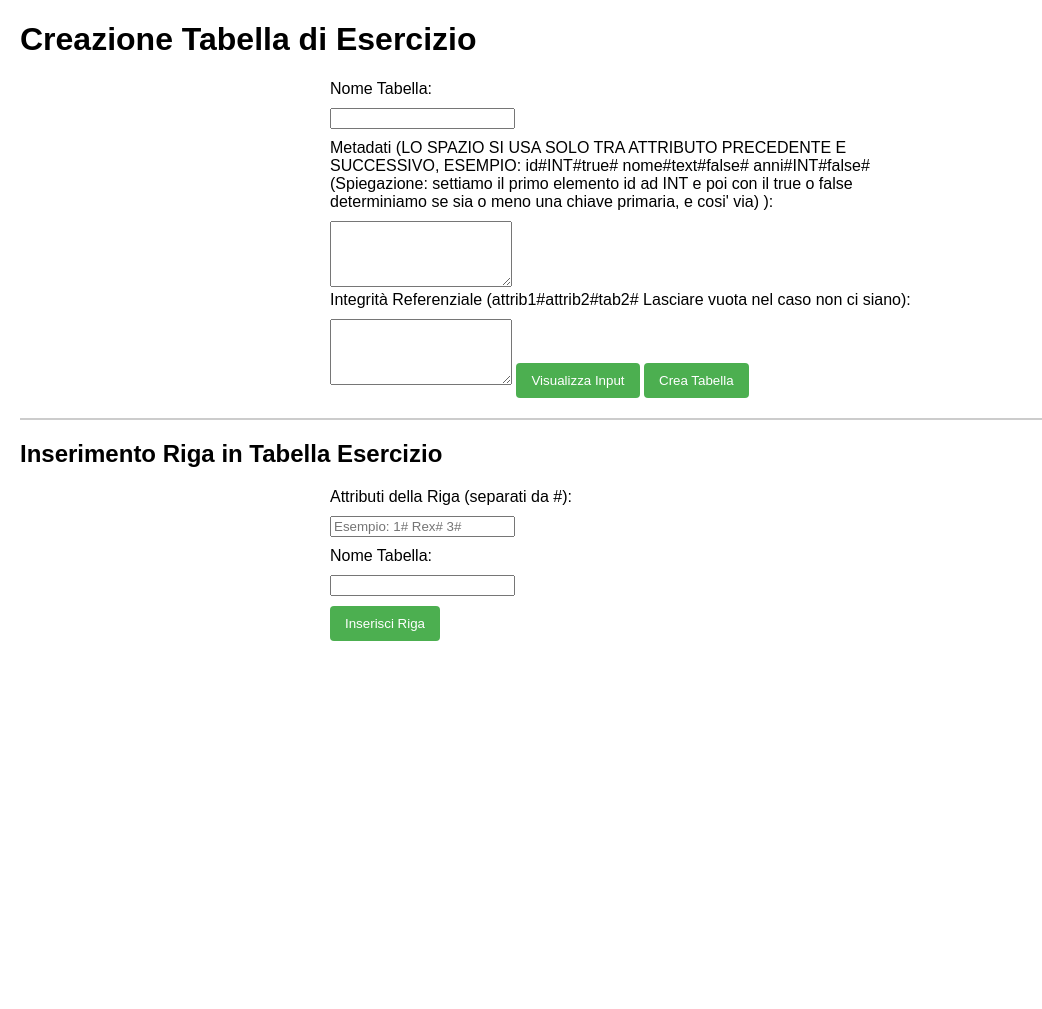
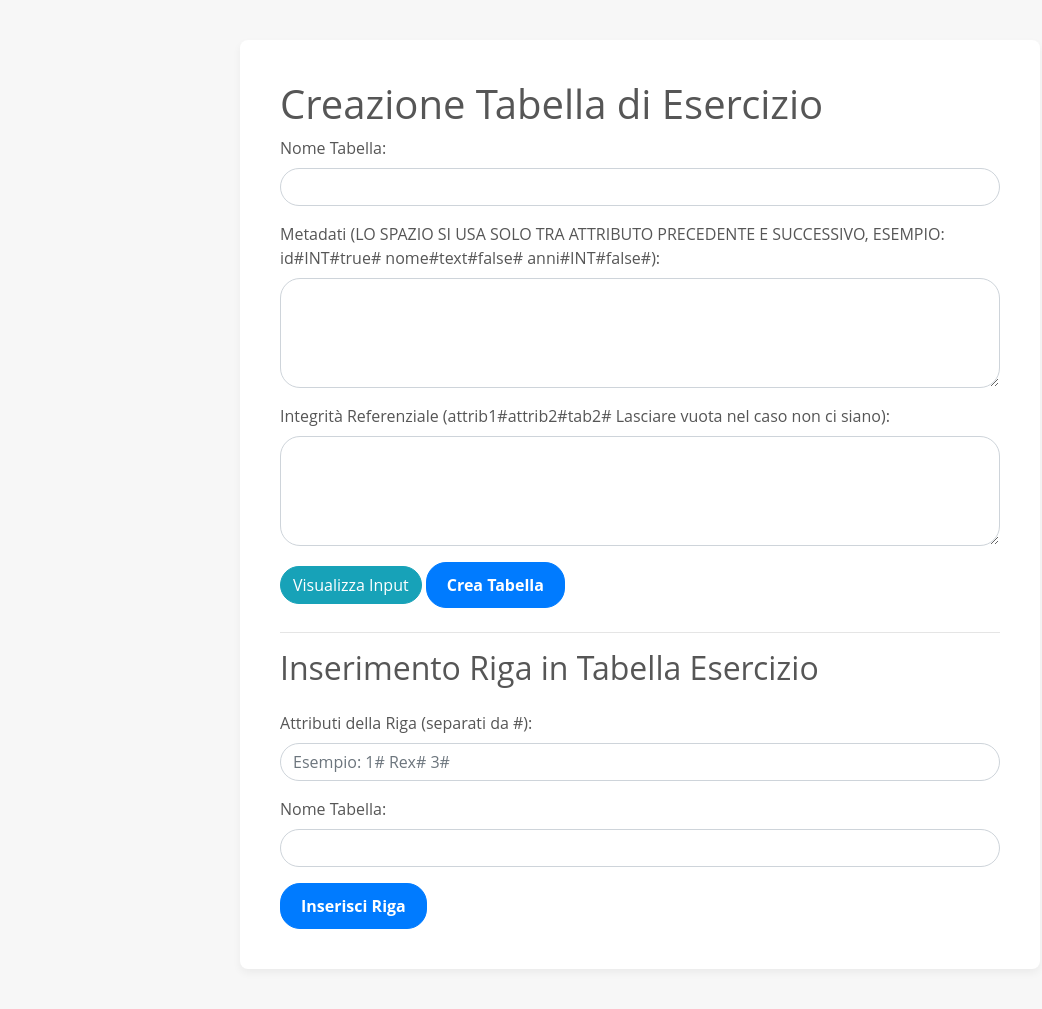
Before and after one commit to iosonoandres/ESQL_Learning, a PHP site: page /inserimentoTabellaDesign.php in a window 1280 px wide. Shown: the whole page, without its empty margins (0-1042 px from the left). Before the commit the page ends 641 px from the top, so only its background shows below. Run offline with PHP 8.4, Linux system fonts and the light colour scheme.

Commit message:
COMMIT FINALE SPERO

```diff
--- a/inserimentoTabellaDesign.php
+++ b/inserimentoTabellaDesign.php
@@ -25,98 +25,84 @@
     <meta charset="UTF-8">
     <meta name="viewport" content="width=device-width, initial-scale=1.0">
     <title>Creazione Tabella di Esercizio</title>
+    <link rel="stylesheet" href="https://stackpath.bootstrapcdn.com/bootstrap/4.5.0/css/bootstrap.min.css">
     <style>
         body {
-        font-family: Arial, sans-serif;
-        margin: 20px;
+            font-family: 'Open Sans', Arial, sans-serif;
+            background-color: #f7f7f7;
+            color: #565656;
         }
-
-        form {
-            width: 50%;
-            margin: 0 auto;
-            margin-bottom: 20px;
+        .container {
+            padding: 40px;
+            max-width: 800px;
+            margin: 40px auto;
+            background-color: #ffffff;
+            border-radius: 8px;
+            box-shadow: 0 4px 8px rgba(0, 0, 0, .05);
         }
-
-        label, input, select {
-            display: block;
-            margin-bottom: 10px;
+        .form-control, .btn {
+            border-radius: 20px;
         }
-
-        button {
-            background-color: #4CAF50;
-            color: white;
-            padding: 10px 15px;
-            border: none;
-            border-radius: 4px;
-            cursor: pointer;
+        .btn-primary {
+            padding: 10px 20px;
+            font-weight: bold;
         }
-
-        hr {
-            margin: 20px 0;
-            border: 1px solid #ccc;
-        }
-
-        /* Stile per l'input email in modalità readonly */
         input:read-only {
-            background-color: #f2f2f2; /* Grigio chiaro */
+            background-color: #f2f2f2;
         }
     </style>
 </head>
 <body>
+
+<div class="container">
     <h1>Creazione Tabella di Esercizio</h1>
-
     <!-- Sezione Creazione Tabella -->
-    <form id="creaTabellaForm" method="POST" action="">
+    <form id="creaTabellaForm" method="POST" action="" class="mb-4">
         <!-- Campo nascosto per specificare l'azione -->
         <input type="hidden" name="azione" value="gestisciCreazioneTabella">
-
-        <label for="nomeTabella">Nome Tabella:</label>
-        <input type="text" name="nomeTabella" id="nomeTabella" required>
-
-        <label for="metaDati">Metadati (LO SPAZIO SI USA SOLO TRA ATTRIBUTO PRECEDENTE E SUCCESSIVO, ESEMPIO: id#INT#true# nome#text#false# anni#INT#false# (Spiegazione: settiamo il primo elemento id ad INT e poi con il true o false determiniamo se sia o meno una chiave primaria, e cosi' via) ):</label>
-        <textarea name="metaDati" id="metaDati" rows="4" required></textarea>
-
-        <label for="integritaReferenziale">Integrità Referenziale (attrib1#attrib2#tab2# Lasciare vuota nel caso non ci siano):</label>
-        <textarea name="integritaReferenziale" id="integritaReferenziale" rows="4"></textarea>
-
-        <button type="button" onclick="visualizzaInput()">Visualizza Input</button>
-
-        <button type="submit" name="azione" value="creaTabella">Crea Tabella</button>
+        <div class="form-group">
+            <label for="nomeTabella">Nome Tabella:</label>
+            <input type="text" class="form-control" name="nomeTabella" id="nomeTabella" required>
+        </div>
+        <div class="form-group">
+            <label for="metaDati">Metadati (LO SPAZIO SI USA SOLO TRA ATTRIBUTO PRECEDENTE E SUCCESSIVO, ESEMPIO: id#INT#true# nome#text#false# anni#INT#false#):</label>
+            <textarea class="form-control" name="metaDati" id="metaDati" rows="4" required></textarea>
+        </div>
+        <div class="form-group">
+            <label for="integritaReferenziale">Integrità Referenziale (attrib1#attrib2#tab2# Lasciare vuota nel caso non ci siano):</label>
+            <textarea class="form-control" name="integritaReferenziale" id="integritaReferenziale" rows="4"></textarea>
+        </div>
+        <button type="button" class="btn btn-info" onclick="visualizzaInput()">Visualizza Input</button>
+        <button type="submit" class="btn btn-primary" name="azione" value="creaTabella">Crea Tabella</button>
     </form>
 
     <hr>
 
     <!-- Sezione Inserimento Riga -->
     <h2>Inserimento Riga in Tabella Esercizio</h2>
+    <form id="inserisciRigaForm" method="POST" action="" class="mt-4">
+        <div class="form-group">
+            <label for="inputRiga">Attributi della Riga (separati da #):</label>
+            <input type="text" class="form-control" name="inputRiga" id="inputRiga" required placeholder="Esempio: 1# Rex# 3#">
+        </div>
+        <div class="form-group">
+            <label for="nomeTabellaRiga">Nome Tabella:</label>
+            <input type="text" class="form-control" name="nomeTabellaRiga" id="nomeTabellaRiga" required>
+        </div>
+        <button type="submit" class="btn btn-primary" name="azione" value="inserisciRiga">Inserisci Riga</button>
+    </form>
+</div>
 
-    <form id="inserisciRigaForm" method="POST" action="">
-        <label for="inputRiga">Attributi della Riga (separati da #):</label>
-        <input type="text" name="inputRiga" id="inputRiga" required placeholder="Esempio: 1# Rex# 3#">
-
-        <label for="nomeTabellaRiga">Nome Tabella:</label>
-        <input type="text" name="nomeTabellaRiga" id="nomeTabellaRiga" required>
-
-        <button type="submit" name="azione" value="inserisciRiga">Inserisci Riga</button>
-    </form>
-
-</body>
-
-<!-- Aggiungi questa parte del codice nella sezione <head> del tuo HTML -->
+<script src="https://code.jquery.com/jquery-3.5.1.min.js"></script>
+<script src="https://cdn.jsdelivr.net/npm/popper.js@1.16.0/dist/umd/popper.min.js"></script>
+<script src="https://stackpath.bootstrapcdn.com/bootstrap/4.5.0/js/bootstrap.min.js"></script>
 <script>
     function visualizzaInput() {
-        // Ottieni i valori dagli elementi del modulo
         var nomeTabella = document.getElementById("nomeTabella").value;
         var metaDati = document.getElementById("metaDati").value;
         var integritaReferenziale = document.getElementById("integritaReferenziale").value;
-
-        // Costruisci una stringa contenente l'input
-        var inputString = "Nome Tabella: " + nomeTabella + "\n" +
-                          "Metadati: " + metaDati + "\n" +
-                          "Integrità Referenziale: " + integritaReferenziale;
-
-        // Visualizza l'input in una finestra modale
-        alert("Input che verrà passato alla procedura:\n\n" + inputString);
+        alert("Input che verrà passato alla procedura:\n\nNome Tabella: " + nomeTabella + "\nMetadati: " + metaDati + "\nIntegrità Referenziale: " + integritaReferenziale);
     }
 </script>
-
+</body>
 </html>
```
Also changed, not shown: testDesign.php (+40 -67 lines).
